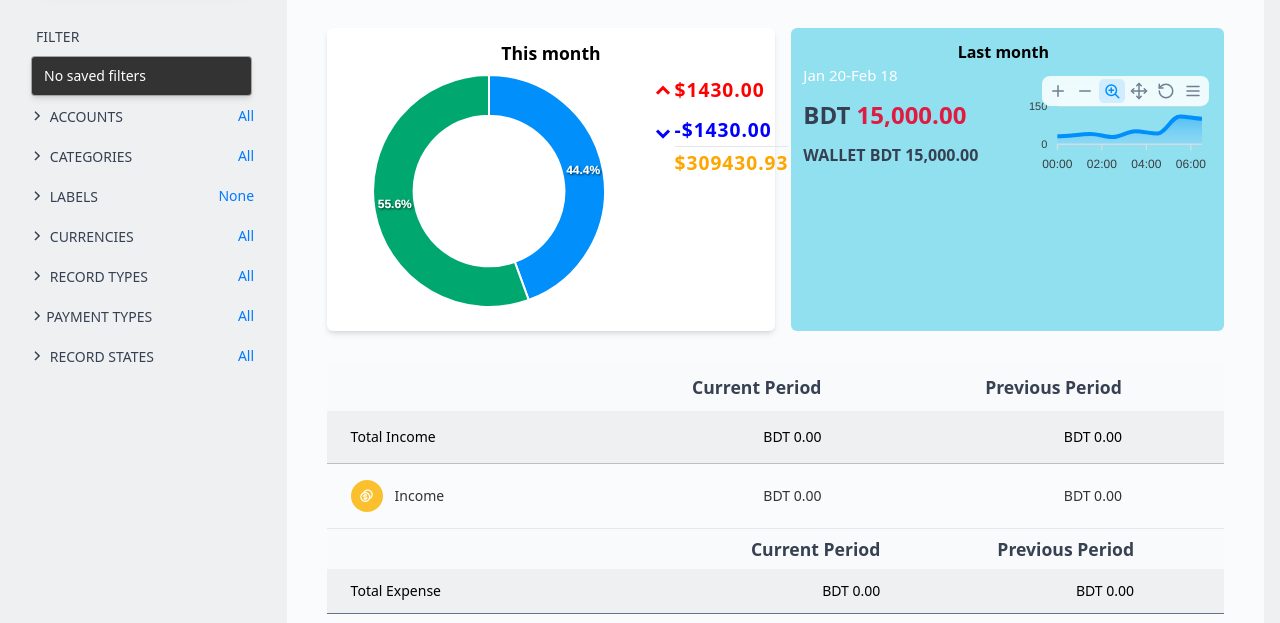
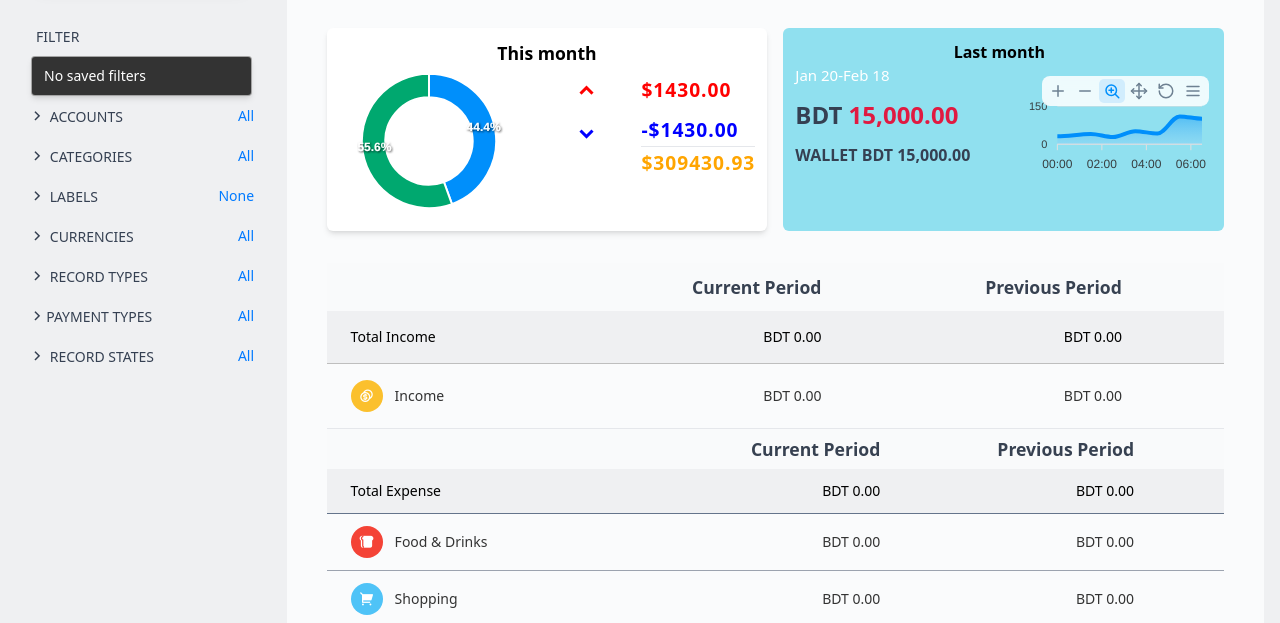
Before and after one commit to ArafatWebCraft/wallet-master-analytics, a plain HTML site: page index.html in a window 1280 px wide. Shown: the part 128-751 px from the top of the page. Drawn offline with nearby package versions, Linux system fonts and the light colour scheme.

Commit message:
chart change

```diff
--- a/index.html
+++ b/index.html
@@ -109,10 +109,10 @@
                         <div class="analytics-month  bg-[white] rounded-md shadow-md py-3 px-3 min-h[100px] sm:w-[50%]">
                             <h1 class="text-center text-[1.1rem] w-[100px] font-semibold mx-auto ">This month</h1>
                             <div class="flex justify-between">
-                                <div class="" id="chart">
+                                <div class="w-[180px]" id="chart">
                                 </div>
                                 <div class="analytics-amount">
-                                    <div class="next-alalytic font-bold flex 2xl:pt-5 flex-col ml-3">
+                                    <div class="next-alalytic font-bold flex flex-col ml-3">
                                         <span class="text-[1.8rem] text-[red]"><i
                                                 class="ri-arrow-up-s-line text-2xl"></i></span>
                                         <span class="text-[1.8rem] text-[blue]"><i
@@ -120,8 +120,7 @@
                                     </div>
                                 </div>
 
-                                <div
-                                    class="mt-[0.5rem] tracking-wider font-semibold text-[1.2rem] 2xl:pt-5 tracking-wide">
+                                <div class="mt-[0.5rem] tracking-wider font-semibold text-[1.2rem] tracking-wide">
                                     <p class="leading-8 text-[red] mb-2">$1430.00</p>
                                     <p class="leading-8 text-[blue]">-$1430.00</p>
                                     <hr class="">
@@ -129,7 +128,7 @@
                                 </div>
                             </div>
                         </div>
-                        <div class="bg-[#90E0EF] px-3 py-3  rounded-md 2xl:pt-[2rem] sm:w-[50%]">
+                        <div class="bg-[#90E0EF] px-3 py-3  rounded-md sm:w-[50%]">
                             <h1 class="w-[100px] mx-auto font-semibold">Last month</h1>
                             <div class="flex justify-between">
                                 <div>
--- a/js/app.js
+++ b/js/app.js
@@ -10,7 +10,7 @@ var options = {
         breakpoint: 480,
         options: {
             chart: {
-                width: 200
+                width: 150
             },
             legend: {
                 position: 'bottom'
```
